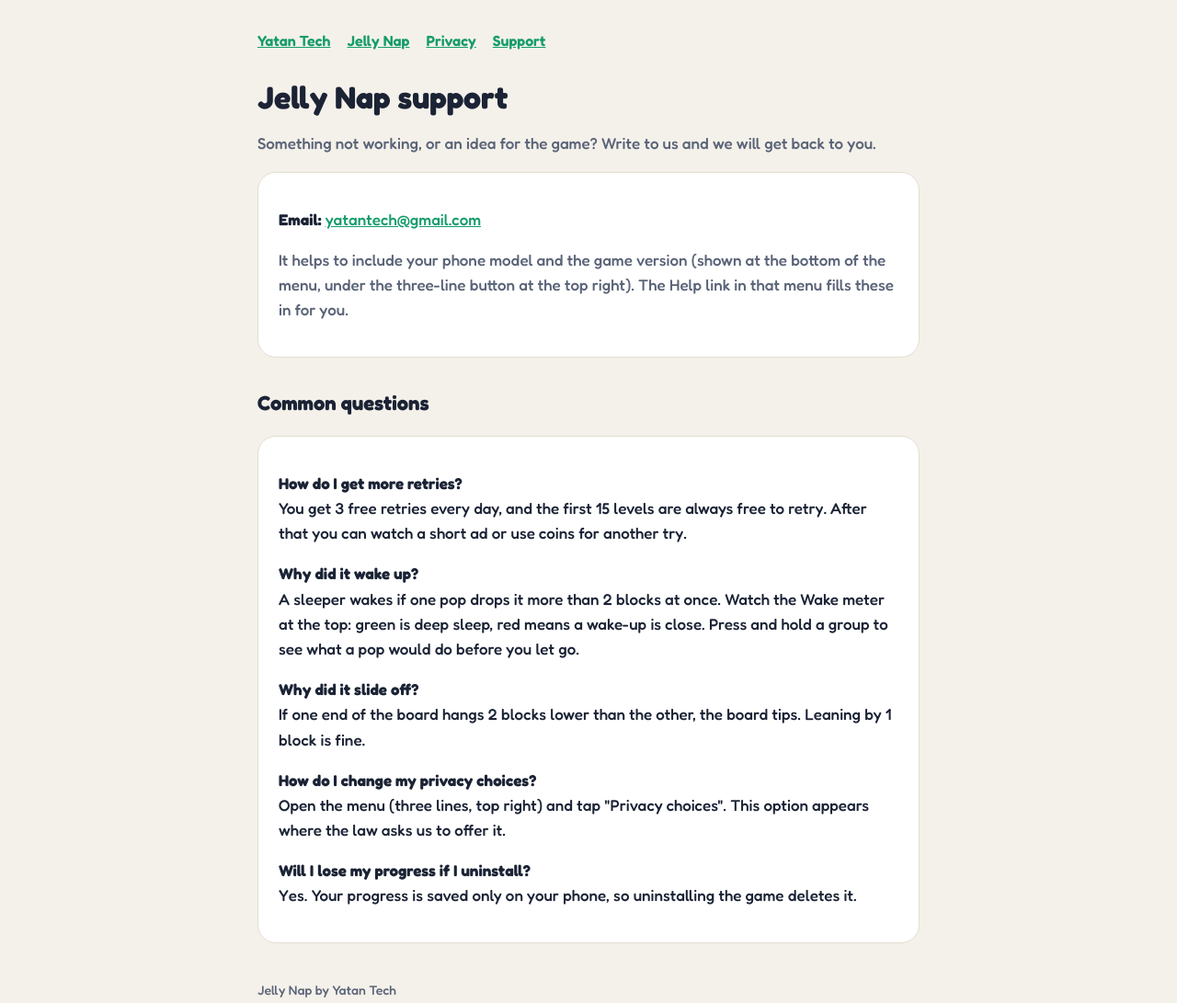
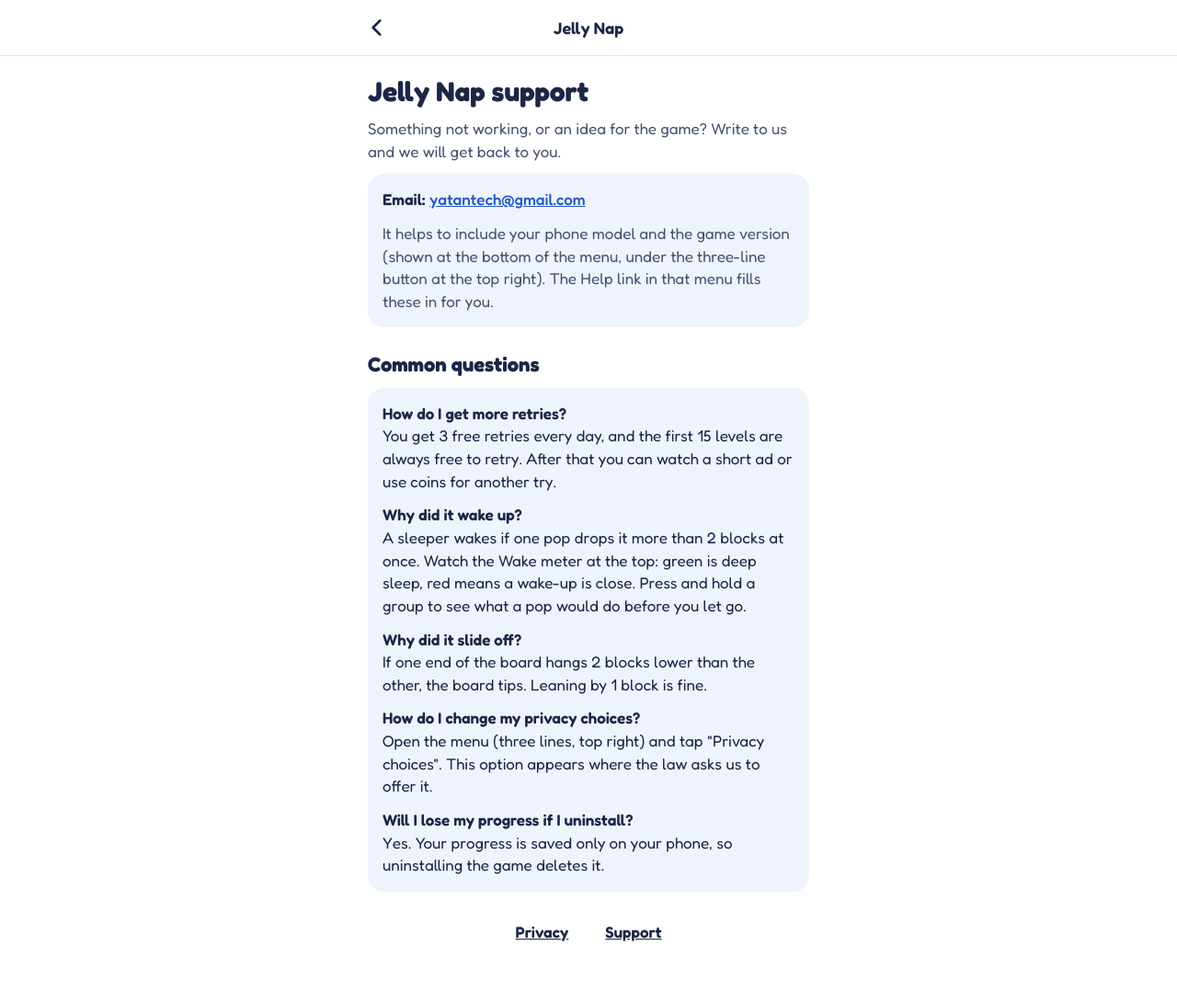
Before and after one commit to yatantech/yatantech.github.io, a plain HTML site: page jelly-nap/support.html in a window 1280 px wide. Shown: the whole page at 92% size. After the commit the page ends 1060 px from the top, so only its background shows below. Drawn offline with Linux system fonts and the light colour scheme.

Commit message:
Jelly Nap: new design for Privacy and Support

```diff
--- a/jelly-nap/support.html
+++ b/jelly-nap/support.html
@@ -2,15 +2,39 @@
 <html lang="en">
 <head>
 <meta charset="utf-8">
-<meta name="viewport" content="width=device-width, initial-scale=1">
+<meta name="viewport" content="width=device-width, initial-scale=1, viewport-fit=cover">
+<meta name="theme-color" content="#FFFFFF">
 <title>Jelly Nap Support</title>
-<link rel="stylesheet" href="https://fonts.googleapis.com/css2?family=Fredoka:wght@500;600;700&display=swap">
-<link rel="stylesheet" href="../style.css">
+<link rel="stylesheet" href="https://fonts.googleapis.com/css2?family=Fredoka:wght@400;500;600;700&display=swap">
+<style>
+:root { color-scheme: light; --navy:#1C2646; --soft:#46536F; --blue:#2458C6; --red:#D9432B; --tint:#EEF3FC; }
+* { box-sizing: border-box; }
+html, body { margin: 0; background: #FFFFFF; }
+body { color: var(--navy); font-family: "Fredoka", "Nunito", system-ui, -apple-system, sans-serif; font-size: 17px; line-height: 1.45; }
+:focus-visible { outline: 3px solid var(--red); outline-offset: 2px; }
+.wrap { width: 100%; max-width: 520px; margin: 0 auto; padding-left: max(20px, env(safe-area-inset-left, 0px)); padding-right: max(20px, env(safe-area-inset-right, 0px)); }
+.bar { position: sticky; top: 0; z-index: 5; background: #FFFFFF; border-bottom: 1px solid #E1E7F2; }
+.bar .wrap { height: 60px; padding-left: max(8px, env(safe-area-inset-left, 0px)); padding-right: max(8px, env(safe-area-inset-right, 0px)); display: grid; grid-template-columns: 44px minmax(0, 1fr) 44px; align-items: center; }
+.bar .title { text-align: center; font-size: 18px; font-weight: 600; white-space: nowrap; overflow: hidden; text-overflow: ellipsis; }
+.back { width: 44px; height: 44px; display: grid; place-items: center; color: inherit; }
+.doc { padding-top: 22px; padding-bottom: 8px; display: grid; gap: 12px; }
+.doc > * { min-width: 0; }
+.doc h1 { margin: 0; font-size: 30px; line-height: 1.1; font-weight: 700; text-wrap: balance; }
+.doc h2 { margin: 16px 0 0; font-size: 22px; line-height: 1.15; font-weight: 700; }
+.doc p { margin: 0; overflow-wrap: anywhere; }
+.doc .soft { color: var(--soft); }
+.doc a { color: var(--blue); font-weight: 500; }
+.doc strong { font-weight: 600; }
+.doc ul { margin: 0; padding-left: 20px; display: grid; gap: 8px; }
+.card { padding: 16px; border-radius: 18px; background: var(--tint); display: grid; gap: 12px; }
+.foot { display: flex; justify-content: center; gap: 12px; padding: 14px 0 24px; }
+.foot a { display: flex; align-items: center; min-height: 44px; padding: 0 14px; font-size: 17px; font-weight: 600; color: inherit; }
+</style>
 </head>
 <body>
-<main>
-  <nav><a href="../">Yatan Tech</a><a href="./">Jelly Nap</a><a href="privacy.html">Privacy</a><a href="support.html">Support</a></nav>
-  <h1>Jelly Nap support</h1>
+<header class="bar"><div class="wrap"><a class="back" id="back" href="./" aria-label="Back"><svg width="26" height="26" viewBox="0 0 24 24" fill="none" stroke="currentColor" stroke-width="2.5" stroke-linecap="round" stroke-linejoin="round" aria-hidden="true"><path d="M15 5l-7 7 7 7"></path></svg></a><span class="title">Jelly Nap</span></div></header>
+<main class="wrap doc">
+<h1>Jelly Nap support</h1>
   <p class="soft">Something not working, or an idea for the game? Write to us and we will get back to you.</p>
   <div class="card">
     <p><strong>Email:</strong> <a href="mailto:yatantech@gmail.com?subject=Jelly%20Nap">yatantech@gmail.com</a></p>
@@ -25,7 +49,8 @@
     <p><strong>How do I change my privacy choices?</strong><br>Open the menu (three lines, top right) and tap "Privacy choices". This option appears where the law asks us to offer it.</p>
     <p><strong>Will I lose my progress if I uninstall?</strong><br>Yes. Your progress is saved only on your phone, so uninstalling the game deletes it.</p>
   </div>
-  <footer>Jelly Nap by Yatan Tech</footer>
 </main>
+<footer class="wrap foot"><a href="privacy.html">Privacy</a><a href="support.html">Support</a></footer>
+<script>document.getElementById("back").addEventListener("click", function (e) { if (document.referrer.indexOf(location.origin) === 0 && history.length > 1) { e.preventDefault(); history.back(); } });</script>
 </body>
 </html>
```
Also changed, not shown: jelly-nap/privacy.html (+32 -8 lines).
